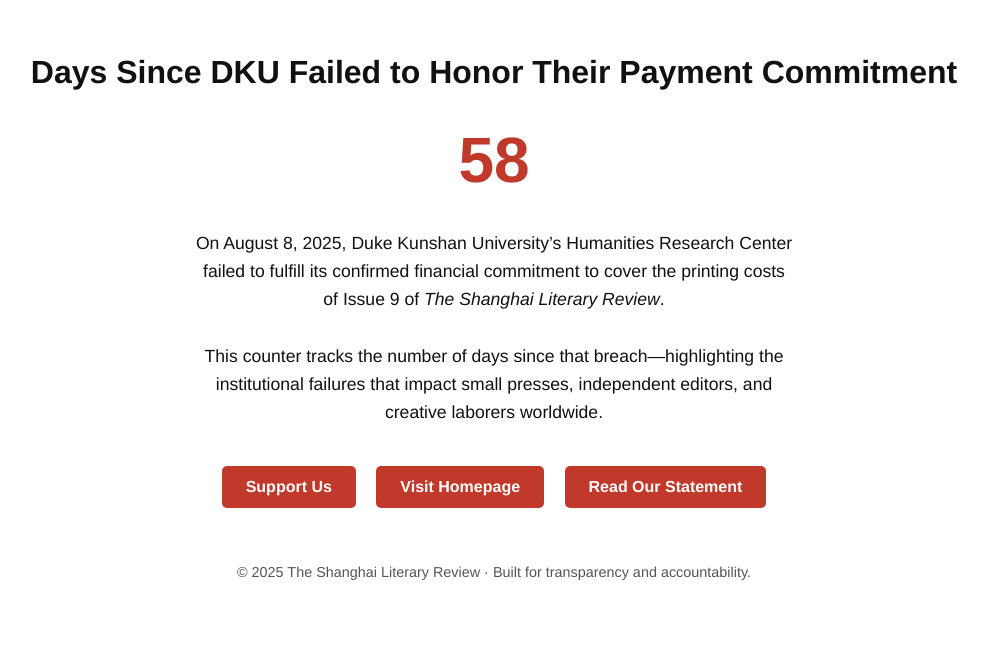
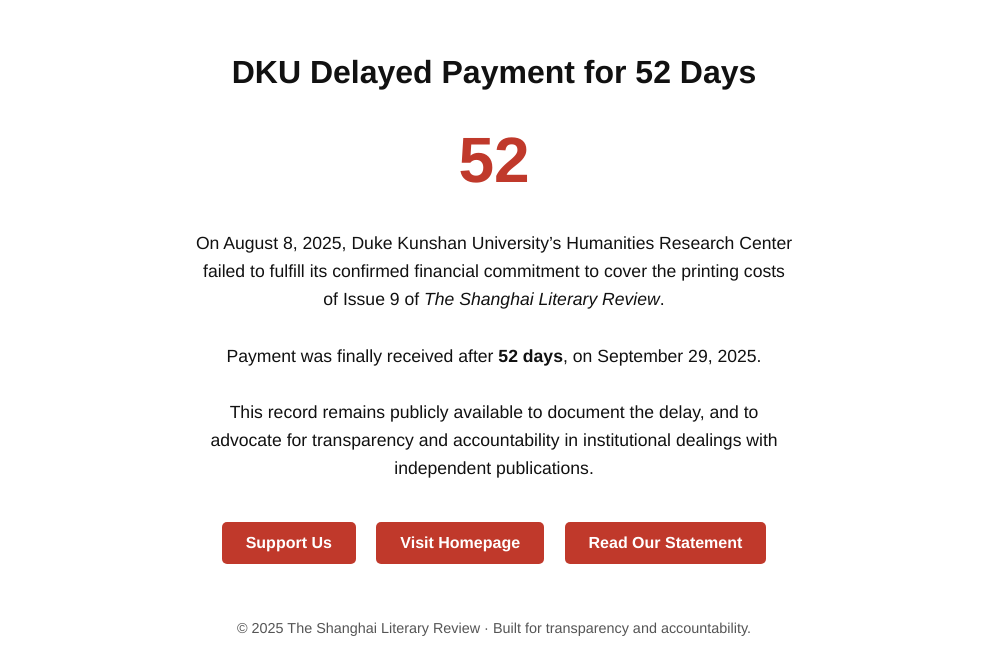
Before and after one commit to shanghailitreview-rgb/dkupayment-countdow, a plain HTML site: page index.html in a window 1280 px wide. Shown: the part 204-872 px from the top of the page, without its empty margins (146-1134 px from the left). Before the commit the page ends 816 px from the top, so only its background shows below. Drawn offline with Linux system fonts and the light colour scheme.

Commit message:
Update DKU makes payment index.html

```diff
--- a/index.html
+++ b/index.html
@@ -3,8 +3,8 @@
 <head>
   <meta charset="UTF-8" />
   <meta name="viewport" content="width=device-width, initial-scale=1.0"/>
-  <meta name="description" content="Tracking the number of days since Duke Kunshan University’s Humanities Research Center failed to honor its printing payment commitment for The Shanghai Literary Review Issue 9.">
-  <title>DKU Payment Delay Counter | The Shanghai Literary Review</title>
+  <meta name="description" content="Duke Kunshan University delayed payment for Issue 9 of The Shanghai Literary Review by 52 days.">
+  <title>DKU Payment Delay | The Shanghai Literary Review</title>
   <style>
     body {
       font-family: 'Helvetica Neue', Helvetica, Arial, sans-serif;
@@ -68,17 +68,19 @@
 <body>
   <img src="https://github.com/shanghailitreview-rgb/dkupayment-countdow/blob/main/TSLR-Social-share-image+1.jpg?raw=true" alt="The Shanghai Literary Review" class="branding-image" />
 
-  <h1>Days Since DKU Failed to Honor Their Payment Commitment</h1>
-  <div class="counter" id="dayCounter">0</div>
+  <h1>DKU Delayed Payment for 52 Days</h1>
+  <div class="counter">52</div>
 
   <div class="context">
     On August 8, 2025, Duke Kunshan University’s Humanities Research Center failed to fulfill its confirmed financial commitment to cover the printing costs of Issue 9 of <em>The Shanghai Literary Review</em>.
     <br><br>
-    This counter tracks the number of days since that breach—highlighting the institutional failures that impact small presses, independent editors, and creative laborers worldwide.
+    Payment was finally received after <strong>52 days</strong>, on September 29, 2025.
+    <br><br>
+    This record remains publicly available to document the delay, and to advocate for transparency and accountability in institutional dealings with independent publications.
   </div>
 
   <div class="buttons">
-    <a href="https://www.shanghailiterary.com/issue9-donor-drive" class="button" target="_blank">Support Us</a>
+    <a href="https://www.shanghailiterary.com/donate" class="button" target="_blank">Support Us</a>
     <a href="https://www.shanghailiterary.com/" class="button" target="_blank">Visit Homepage</a>
     <a href="https://shanghailiterary.substack.com/" class="button" target="_blank">Read Our Statement</a>
   </div>
@@ -86,24 +88,5 @@
   <footer>
     &copy; 2025 The Shanghai Literary Review · Built for transparency and accountability.
   </footer>
-
- <script>
-  function updateCounter() {
-    const targetTimeZoneOffset = 8 * 60; // UTC+8 in minutes
-    const now = new Date();
-    const localOffset = now.getTimezoneOffset(); // Difference from UTC in minutes
-    const offsetDiff = targetTimeZoneOffset + localOffset; // Adjust for user's local time zone
-
-    const nowInCST = new Date(now.getTime() + offsetDiff * 60 * 1000);
-    const startDateCST = new Date(Date.UTC(2025, 7, 8, 0, 0, 0)); // August is month 7 (0-indexed)
-
-    const diffTime = nowInCST - startDateCST;
-    const diffDays = Math.floor(diffTime / (1000 * 60 * 60 * 24));
-    document.getElementById('dayCounter').textContent = diffDays;
-  }
-
-  updateCounter();
-  setInterval(updateCounter, 60 * 1000); // Update every 1 minute
-</script>
 </body>
 </html>
```
